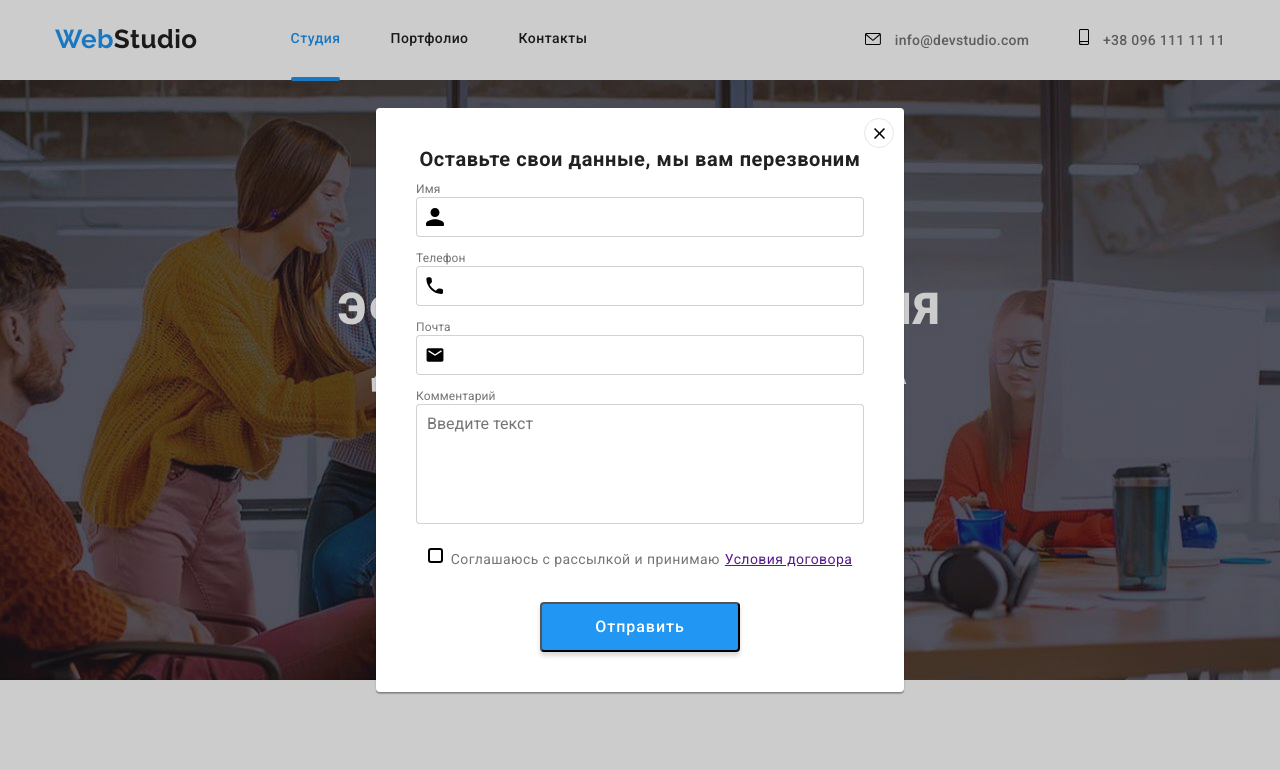
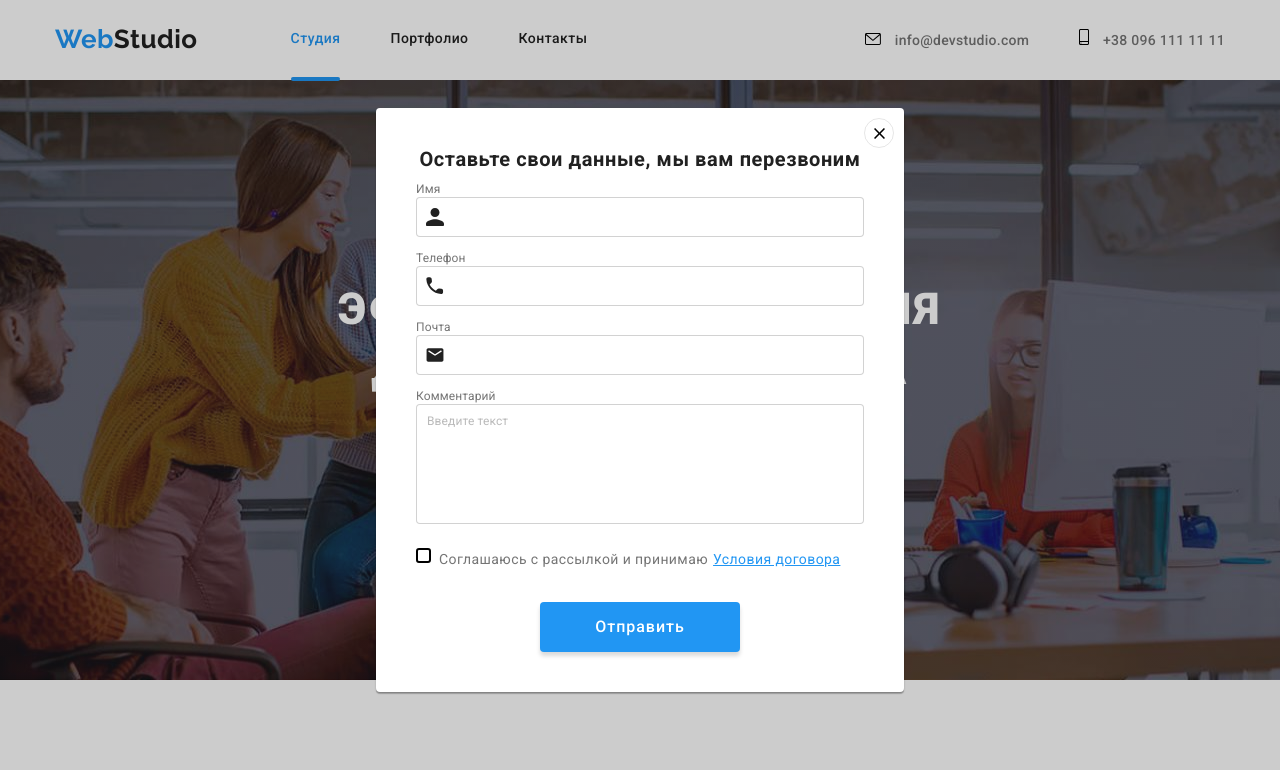
Before and after one commit to vavrinuknatala/goit-markup-hw-06, a plain HTML site: page index.html in a window 1280 px wide. Both pictures are taken after a click on the button "Заказать услугу". Shown: the top 770 px of the page. Drawn offline with nearby package versions, Linux system fonts and the light colour scheme.

Commit message:
внесены последние изменения

```diff
--- a/css/styles.css
+++ b/css/styles.css
@@ -595,15 +595,17 @@ body {
   box-sizing: border-box;
   filter: drop-shadow(0px 4px 4px rgba(0, 0, 0, 0.15));
   border-radius: 4px;
+  padding: 15px;
+  color: var(--color-title);
+
 }
 .email-input::placeholder {
   font-family: Roboto;
   font-style: normal;
   font-weight: normal;
   font-size: 16px;
-  line-height: 1, 25;
+  line-height: 1,25;
   color: rgba(255, 255, 255, 0.6);
-  padding-left: 16px;
 }
 .email-icon {
   fill: #ffffff;
@@ -831,12 +833,11 @@ body {
 }
 
 .modal-icon {
-  width: 18px;
-  height: 18px;
   position: absolute;
   left: 10px;
   top: 50%;
   transform: translateY(-50%);
+  fill: #212121;
 }
 .modal-input:focus + .modal-icon {
   fill: var(--accent-color);
@@ -849,6 +850,12 @@ body {
   resize: none;
   outline: none;
   padding: 10px;
+}
+.modal-text-input::placeholder{
+  font-size: 12px;
+  line-height: 1.16;
+  letter-spacing: 0.01em;
+  color: rgba(117, 117, 117, 0.5);
 }
 .modal-text-input:focus {
   border-color: var(--accent-color);
@@ -871,6 +878,7 @@ body {
   border-radius: 4px;
   margin: 0 auto;
   margin-top: 30px;
+  border: none;
 }
 .chek-text {
   font-size: 14px;
@@ -879,7 +887,8 @@ body {
   color: #757575;
   display: flex;
   margin-top: 20px;
-  justify-content: center;
+  /*justify-content: center;*/
+  text-align: center;
 }
 .chek-text span {
   width: 15px;
@@ -894,6 +903,7 @@ body {
 }
 .chek-text-a{
   margin-left: 5px;
+  color: var(--accent-color);
 }
 .modal-checkbox:checked + .chek-text span {
   background-color: var(--accent-color);
```
